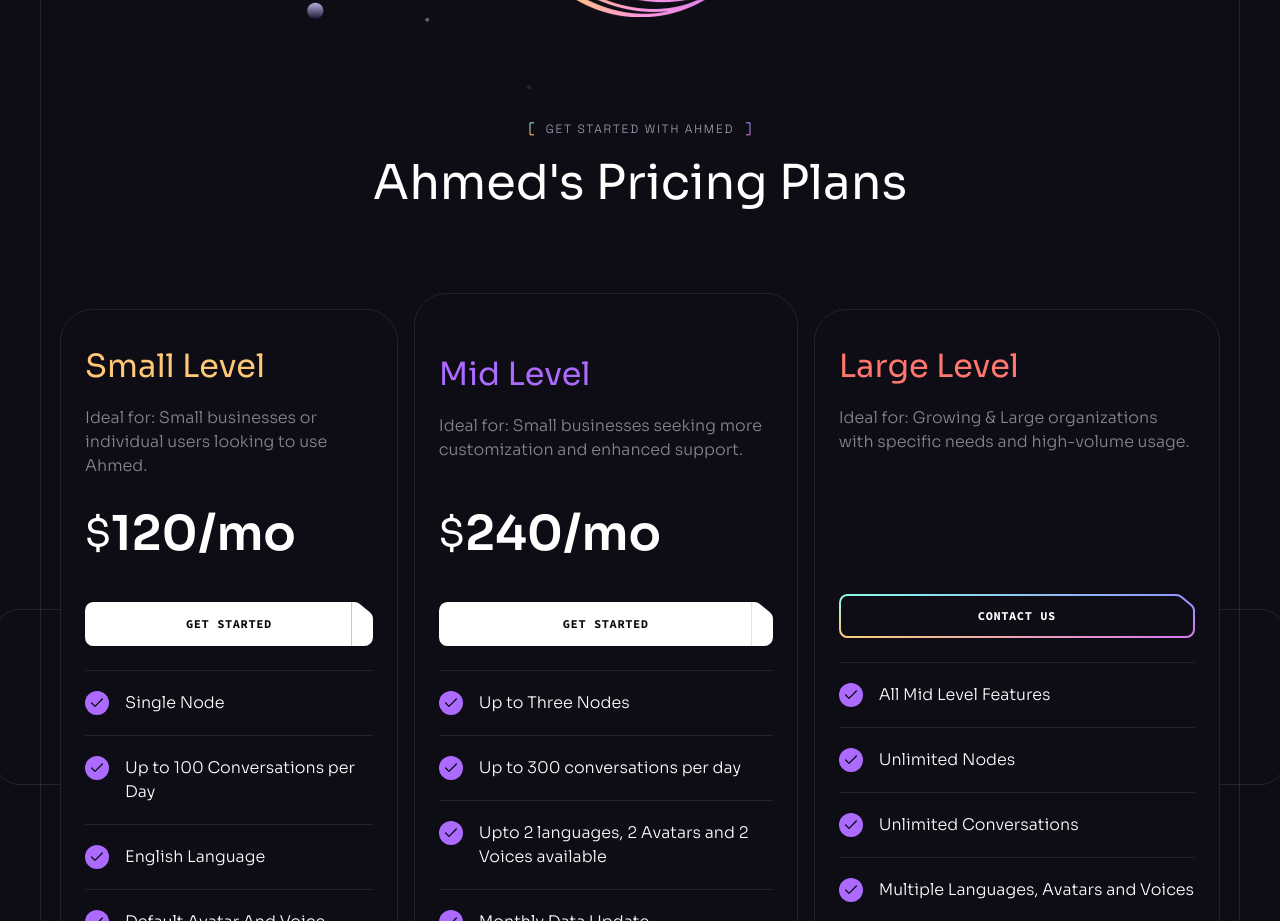
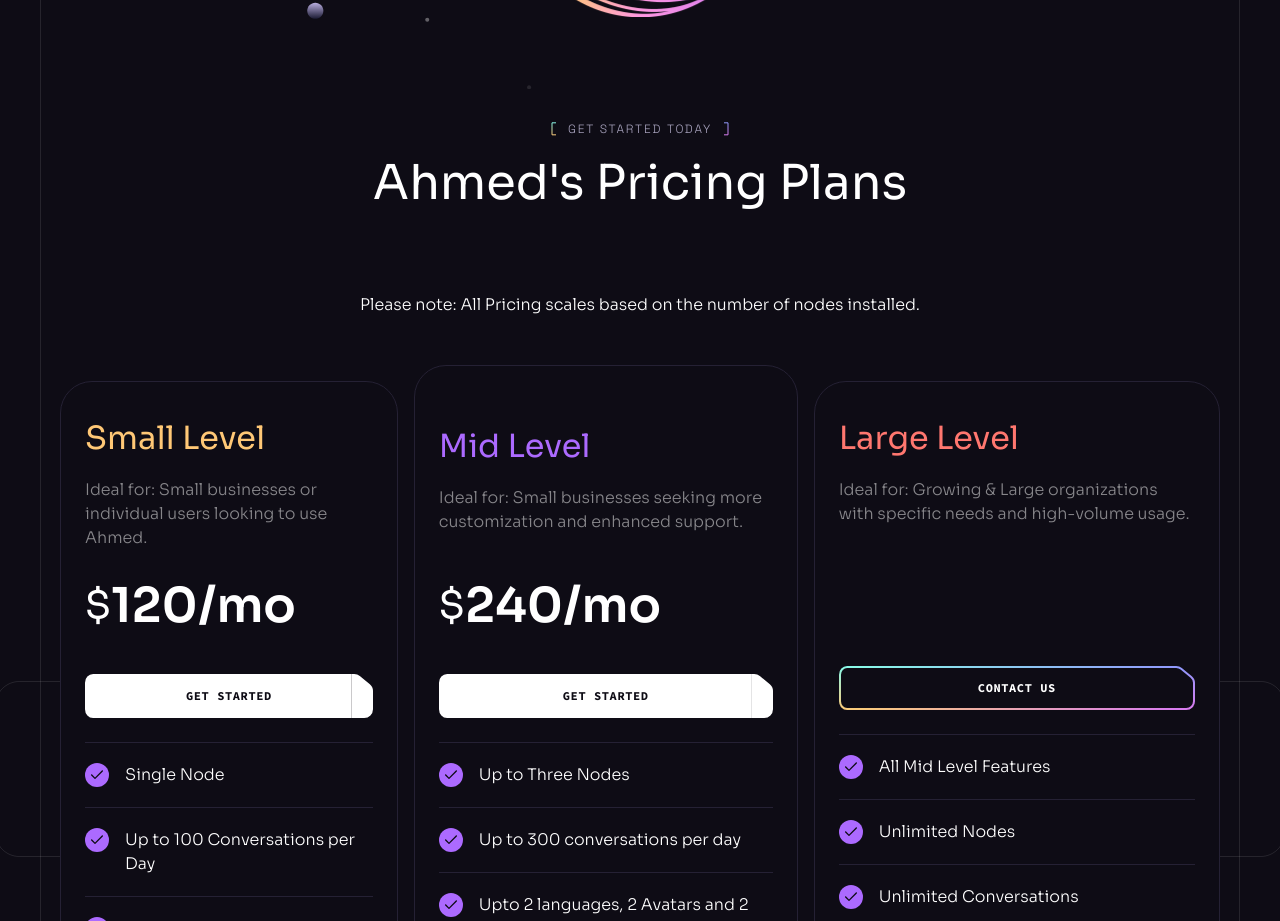
Before and after one commit to Aklile23/Ahmed, a React (Vite) app: page / in a window 1280 px wide. Shown: the part 7160-8081 px from the top of the page. Built offline with nearby package versions, Linux system fonts and the light colour scheme.

Commit message:
Update Pricing.jsx
Added a note saying the prices are based on the nodes installed

```diff
--- a/src/components/Pricing.jsx
+++ b/src/components/Pricing.jsx
@@ -28,10 +28,14 @@
         </div>
 
         <Heading
-          tag="Get started with Ahmed"
+          tag="Get started tODAY"
           title="Ahmed's Pricing Plans"
         />
-
+        <h1 className="flex justify-center py-0">
+          <p className="body-2 mb-[3rem] text-n-1">
+            Please note: All Pricing scales based on the number of nodes installed.
+          </p>
+        </h1>
         <div className="relative">
           <PricingList />
           <LeftLine />
```
